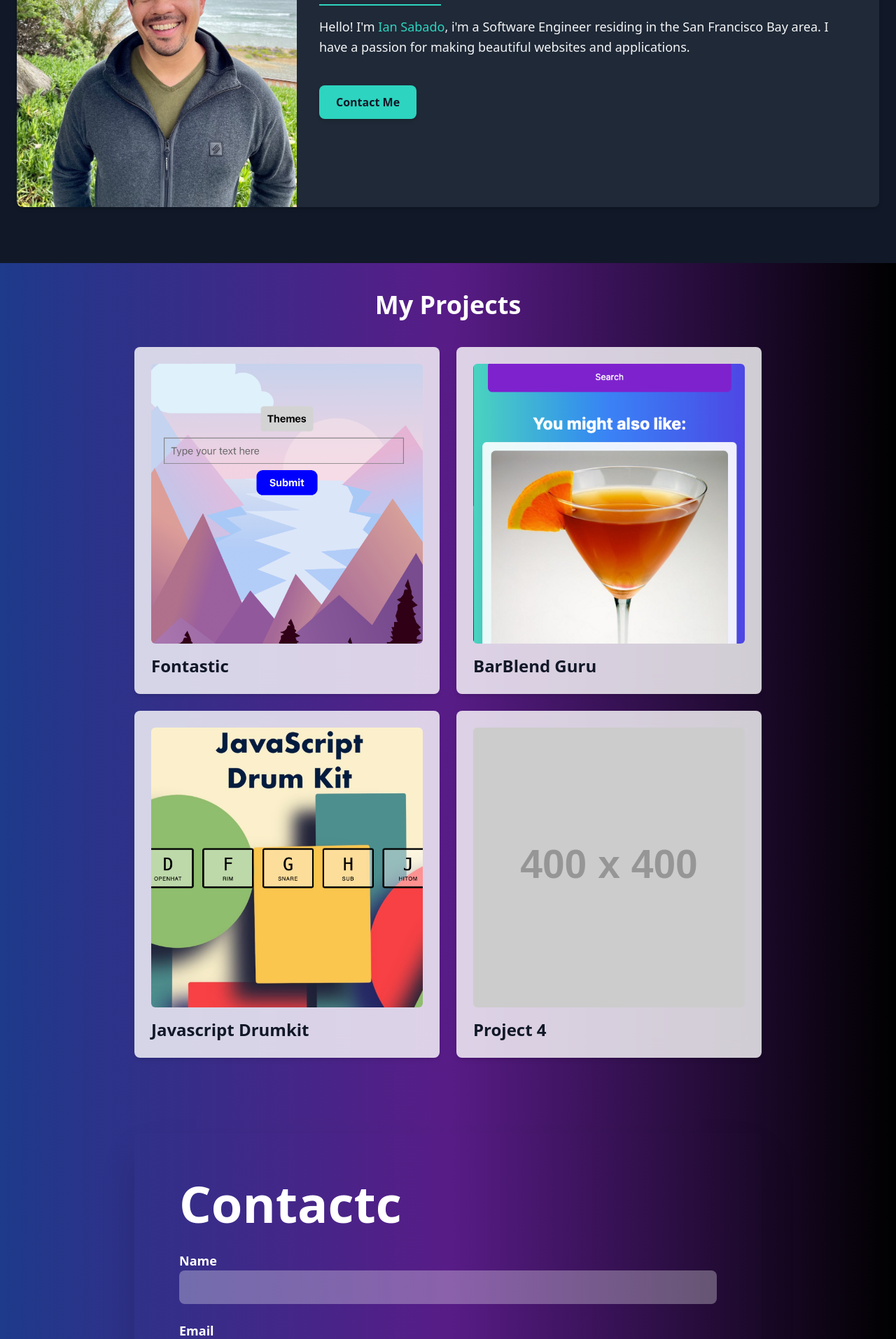
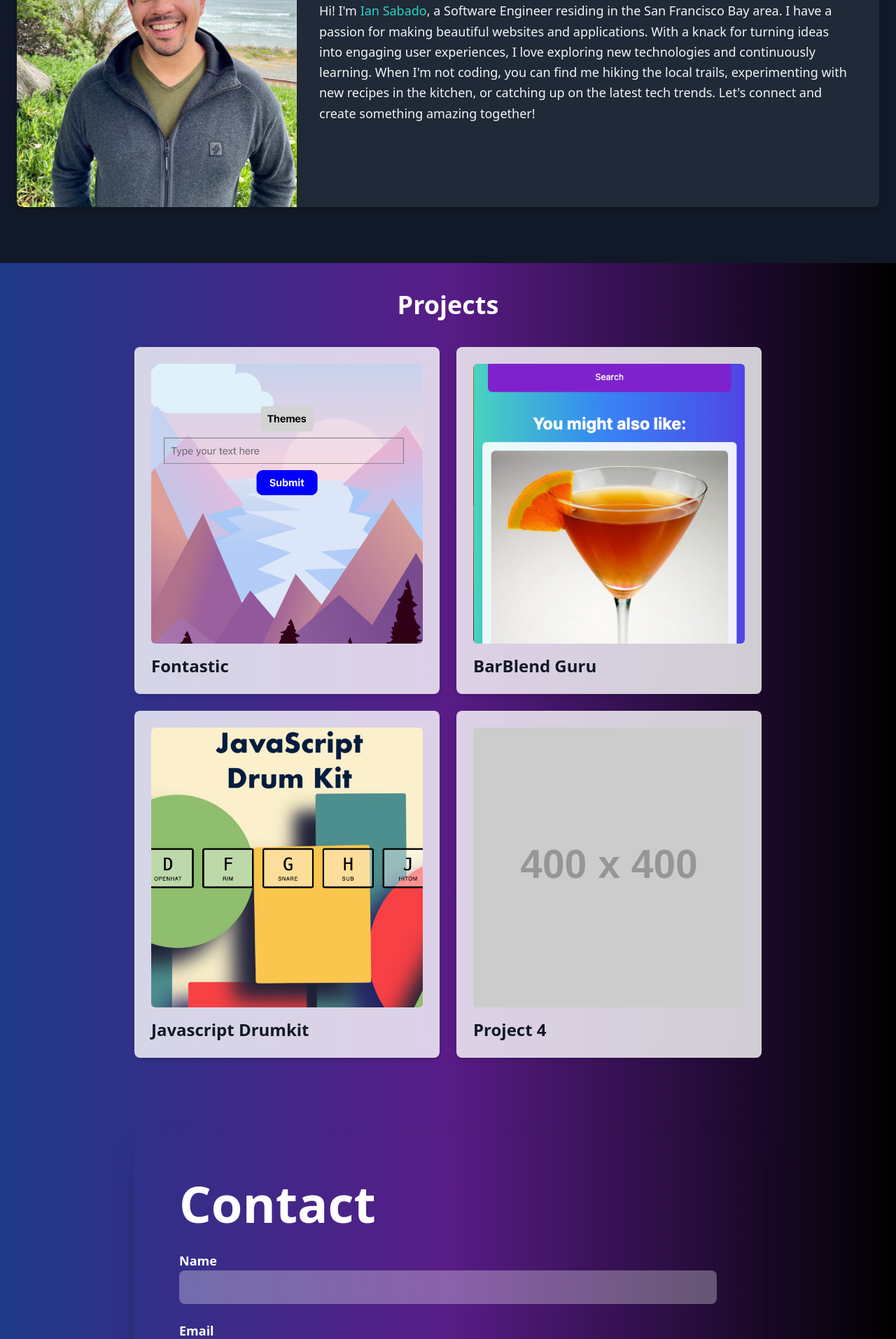
Before and after one commit to mriansabado/ians-portfolio-site, a React (Create React App) app: page / in a window 1280 px wide. Shown: the part 1040-2954 px from the top of the page at 70% size. Built offline with nearby package versions, Linux system fonts and the light colour scheme; a web font is replaced by a local one.

Commit message:
updated about me and information sections

```diff
--- a/src/About.js
+++ b/src/About.js
@@ -14,11 +14,8 @@ export default function About() {
           <div className="w-full md:w-2/3 p-8">
             <h2 className="text-4xl font-bold mb-4 border-b-2 border-teal-400 inline-block">About Me</h2>
             <p className="text-lg mb-4 leading-relaxed">
-              Hello! I'm <span className="text-teal-400">Ian Sabado</span>, i'm a Software Engineer residing in the San Francisco Bay area. I have a passion for making beautiful websites and applications.
+                  Hi! I'm <span className="text-teal-400">Ian Sabado</span>, a Software Engineer residing in the San Francisco Bay area. I have a passion for making beautiful websites and applications. With a knack for turning ideas into engaging user experiences, I love exploring new technologies and continuously learning. When I'm not coding, you can find me hiking the local trails, experimenting with new recipes in the kitchen, or catching up on the latest tech trends. Let's connect and create something amazing together!
             </p>
-            <button className="mt-6 px-6 py-3 bg-teal-400 text-gray-900 font-semibold rounded-lg shadow-md hover:bg-teal-500 transition-colors">
-              Contact Me
-            </button>
           </div>
         </div>
       </div>
--- a/src/Projects.js
+++ b/src/Projects.js
@@ -25,7 +25,7 @@ const ProjectCard = ({ title, description, link, image }) => (
 export default function Projects() {
   return (
     <div className="min-h-screen bg-gradient-to-r from-blue-900 via-purple-900 to-black text-white py-10 px-5 flex flex-col items-center justify-center">
-      <h1 className="text-4xl font-extrabold text-center mb-10">My Projects</h1>
+      <h1 className="text-4xl font-extrabold text-center mb-10">Projects</h1>
       <div className="grid gap-6 grid-cols-1 md:grid-cols-2 lg:grid-cols-2 w-full max-w-4xl">
         {projects.map((project, index) => (
           <ProjectCard
--- a/src/contact.js
+++ b/src/contact.js
@@ -45,7 +45,7 @@ const Contact = () => {
 
         </div>
         <div className="relative z-10 w-full">
-          <h1 className="text-5xl md:text-7xl font-extrabold mb-8">Contactc</h1>
+          <h1 className="text-5xl md:text-7xl font-extrabold mb-8">Contact</h1>
           <div className="w-full mt-8 space-y-6">
             <form onSubmit={handleSubmit} className="space-y-6">
               <div className="flex flex-col">
```
